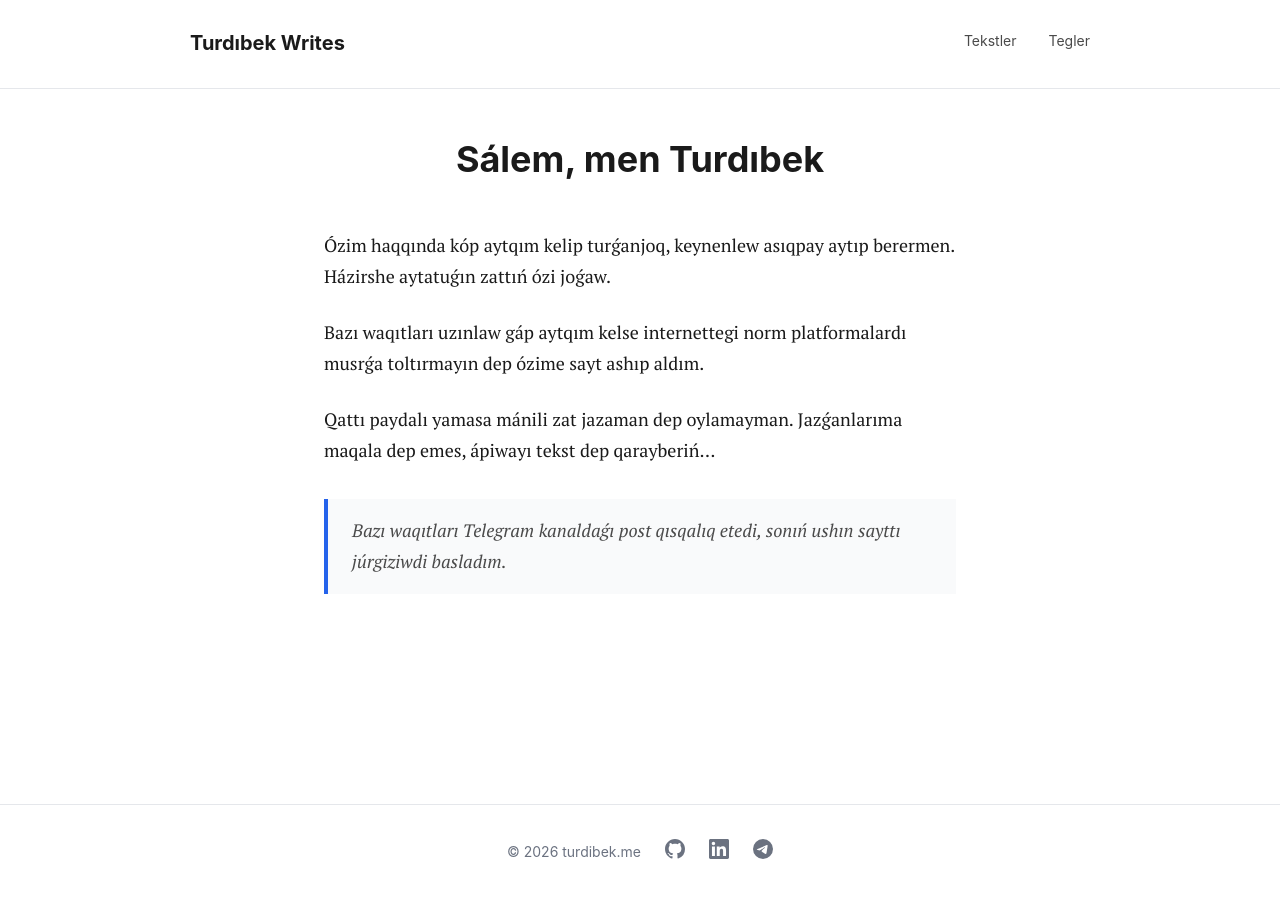
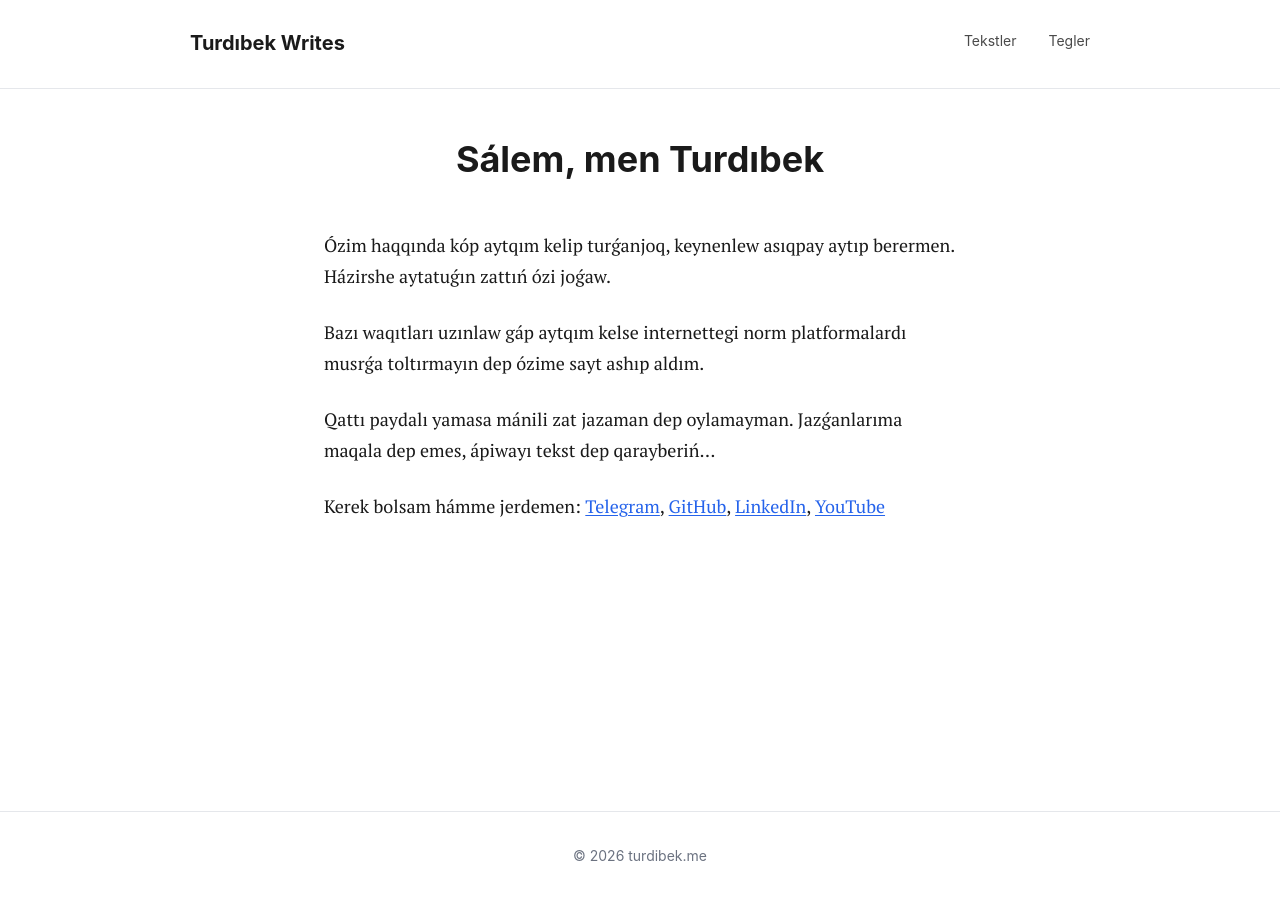
Before and after one commit to erinshek/turdibekme, a Jekyll site: the page built from about/index.md, in a window 1280 px wide. Built offline with Jekyll 4.4.1, drawn with Linux system fonts in a browser that asks for light colours.

Commit message:
Remove social media links from footer
- Simplify footer to copyright text only
- Remove GitHub, LinkedIn, Telegram links
- Remove social config from _config.yml
- Clean up related CSS styles

Co-Authored-By: Claude Opus 4.5 <noreply@anthropic.com>

```diff
--- a/_config.yml
+++ b/_config.yml
@@ -53,11 +53,5 @@ exclude:
   - README.md
   - LICENSE
 
-# Social links (customize as needed)
-social:
-  github: erinshek
-  linkedin: turdibek
-  telegram: erinshek
-
 # Reading time calculation (words per minute)
 words_per_minute: 200
--- a/_includes/footer.html
+++ b/_includes/footer.html
@@ -1,33 +1,5 @@
 <footer class="site-footer" role="contentinfo">
   <div class="container">
-    <div class="footer-content">
-      <div class="footer-info">
-        <p>&copy; {{ 'now' | date: "%Y" }} {{ site.title }}</p>
-      </div>
-
-      <div class="footer-links">
-        {% if site.social.github %}
-        <a href="https://github.com/{{ site.social.github }}" target="_blank" rel="noopener noreferrer" aria-label="GitHub">
-          <svg class="icon" viewBox="0 0 24 24" fill="currentColor" width="20" height="20">
-            <path d="M12 0C5.37 0 0 5.37 0 12c0 5.31 3.435 9.795 8.205 11.385.6.105.825-.255.825-.57 0-.285-.015-1.23-.015-2.235-3.015.555-3.795-.735-4.035-1.41-.135-.345-.72-1.41-1.23-1.695-.42-.225-1.02-.78-.015-.795.945-.015 1.62.87 1.845 1.23 1.08 1.815 2.805 1.305 3.495.99.105-.78.42-1.305.765-1.605-2.67-.3-5.46-1.335-5.46-5.925 0-1.305.465-2.385 1.23-3.225-.12-.3-.54-1.53.12-3.18 0 0 1.005-.315 3.3 1.23.96-.27 1.98-.405 3-.405s2.04.135 3 .405c2.295-1.56 3.3-1.23 3.3-1.23.66 1.65.24 2.88.12 3.18.765.84 1.23 1.905 1.23 3.225 0 4.605-2.805 5.625-5.475 5.925.435.375.81 1.095.81 2.22 0 1.605-.015 2.895-.015 3.3 0 .315.225.69.825.57A12.02 12.02 0 0024 12c0-6.63-5.37-12-12-12z"/>
-          </svg>
-        </a>
-        {% endif %}
-        {% if site.social.linkedin %}
-        <a href="https://linkedin.com/in/{{ site.social.linkedin }}" target="_blank" rel="noopener noreferrer" aria-label="LinkedIn">
-          <svg class="icon" viewBox="0 0 24 24" fill="currentColor" width="20" height="20">
-            <path d="M20.447 20.452h-3.554v-5.569c0-1.328-.027-3.037-1.852-3.037-1.853 0-2.136 1.445-2.136 2.939v5.667H9.351V9h3.414v1.561h.046c.477-.9 1.637-1.85 3.37-1.85 3.601 0 4.267 2.37 4.267 5.455v6.286zM5.337 7.433c-1.144 0-2.063-.926-2.063-2.065 0-1.138.92-2.063 2.063-2.063 1.14 0 2.064.925 2.064 2.063 0 1.139-.925 2.065-2.064 2.065zm1.782 13.019H3.555V9h3.564v11.452zM22.225 0H1.771C.792 0 0 .774 0 1.729v20.542C0 23.227.792 24 1.771 24h20.451C23.2 24 24 23.227 24 22.271V1.729C24 .774 23.2 0 22.222 0h.003z"/>
-          </svg>
-        </a>
-        {% endif %}
-        {% if site.social.telegram %}
-        <a href="https://t.me/{{ site.social.telegram }}" target="_blank" rel="noopener noreferrer" aria-label="Telegram">
-          <svg class="icon" viewBox="0 0 24 24" fill="currentColor" width="20" height="20">
-            <path d="M11.944 0A12 12 0 0 0 0 12a12 12 0 0 0 12 12 12 12 0 0 0 12-12A12 12 0 0 0 12 0a12 12 0 0 0-.056 0zm4.962 7.224c.1-.002.321.023.465.14a.506.506 0 0 1 .171.325c.016.093.036.306.02.472-.18 1.898-.962 6.502-1.36 8.627-.168.9-.499 1.201-.82 1.23-.696.065-1.225-.46-1.9-.902-1.056-.693-1.653-1.124-2.678-1.8-1.185-.78-.417-1.21.258-1.91.177-.184 3.247-2.977 3.307-3.23.007-.032.014-.15-.056-.212s-.174-.041-.249-.024c-.106.024-1.793 1.14-5.061 3.345-.48.33-.913.49-1.302.48-.428-.008-1.252-.241-1.865-.44-.752-.245-1.349-.374-1.297-.789.027-.216.325-.437.893-.663 3.498-1.524 5.83-2.529 6.998-3.014 3.332-1.386 4.025-1.627 4.476-1.635z"/>
-          </svg>
-        </a>
-        {% endif %}
-      </div>
-    </div>
+    <p>&copy; {{ 'now' | date: "%Y" }} {{ site.title }}</p>
   </div>
 </footer>
--- a/about/index.md
+++ b/about/index.md
@@ -9,4 +9,4 @@ Bazı waqıtları uzınlaw gáp aytqım kelse internettegi norm platformalardı
 
 Qattı paydalı yamasa mánili zat jazaman dep oylamayman. Jazǵanlarıma maqala dep emes, ápiwayı tekst dep qarayberiń...
 
-> Bazı waqıtları Telegram kanaldaǵı post qısqalıq etedi, sonıń ushın sayttı júrgiziwdi basladım.
+Kerek bolsam hámme jerdemen: [Telegram](https://t.me/erinshek), [GitHub](https://github.com/erinshek), [LinkedIn](https://www.linkedin.com/in/turdibek), [YouTube](https://www.youtube.com/@miynetkesh)
--- a/assets/css/main.css
+++ b/assets/css/main.css
@@ -463,52 +463,14 @@ hr::before {
   padding: var(--space-8) var(--space-6);
   border-top: 1px solid var(--color-border);
   background-color: var(--color-bg);
-}
-
-.footer-content {
-  max-width: var(--max-width-wide);
-  margin: 0 auto;
-  display: flex;
-  justify-content: center;
-  align-items: center;
-  flex-wrap: wrap;
-  gap: var(--space-6);
   text-align: center;
 }
 
-.footer-info {
+.site-footer p {
   font-family: var(--font-sans);
   font-size: var(--text-sm);
   color: var(--color-text-muted);
-}
-
-.footer-info p {
-  margin-bottom: 0;
-}
-
-.footer-description {
-  display: none;
-}
-
-.footer-links {
-  display: flex;
-  gap: var(--space-6);
-}
-
-.footer-links a {
-  color: var(--color-text-muted);
-  text-decoration: none;
-  transition: color 0.3s ease, transform 0.3s ease;
-}
-
-.footer-links a:hover {
-  color: var(--color-accent);
-  transform: translateY(-2px);
-}
-
-.footer-links .icon {
-  width: 20px;
-  height: 20px;
+  margin: 0;
 }
 
 /* Minimal footer for hero pages */
@@ -1365,11 +1327,6 @@ body:has(.hero) .site-footer {
   }
 
   /* Footer */
-  .footer-content {
-    flex-direction: column;
-    text-align: center;
-  }
-
   /* Home */
   .home-intro {
     padding: var(--space-8) 0;
```
